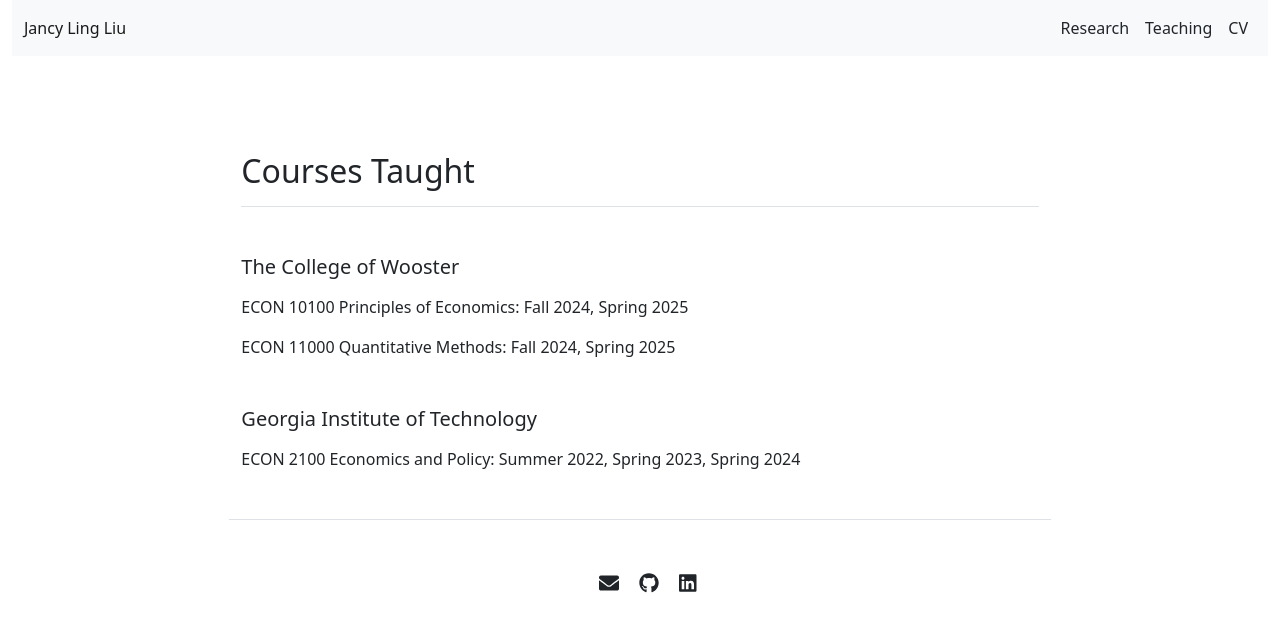
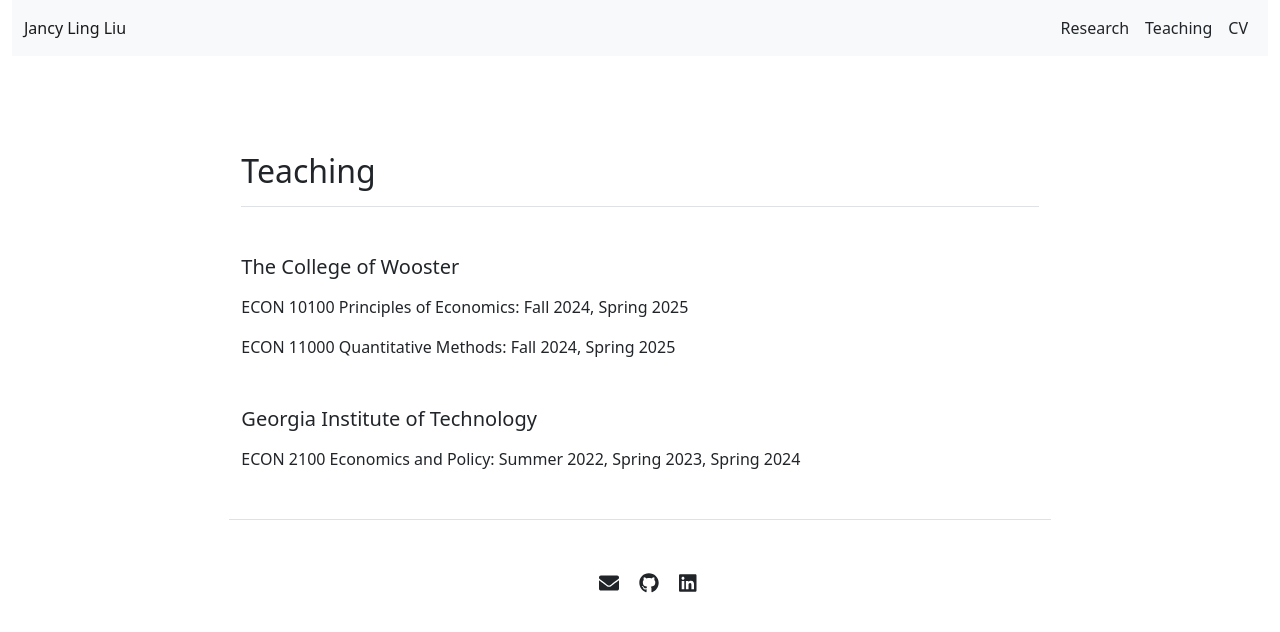
Before and after one commit to Jancyll/Jancyll.github.io, a Jekyll site: the page built from teaching.md, in a window 1280 px wide. Shown: the top 632 px of the page. Built offline with Jekyll 4.4.1, drawn with Linux system fonts in a browser that asks for light colours.

Commit message:
Update teaching.html

```diff
--- a/_layouts/teaching.html
+++ b/_layouts/teaching.html
@@ -6,7 +6,7 @@ layout: default
 
 <div class="container my-5">
   <div>
-    <h2 class=" border-bottom pb-3 mb-5">Courses Taught</h2>
+    <h2 class=" border-bottom pb-3 mb-5">Teaching</h2>
 
       <div class="mb-5">
     <h5 class=" mb-3">The College of Wooster</h5>
```
